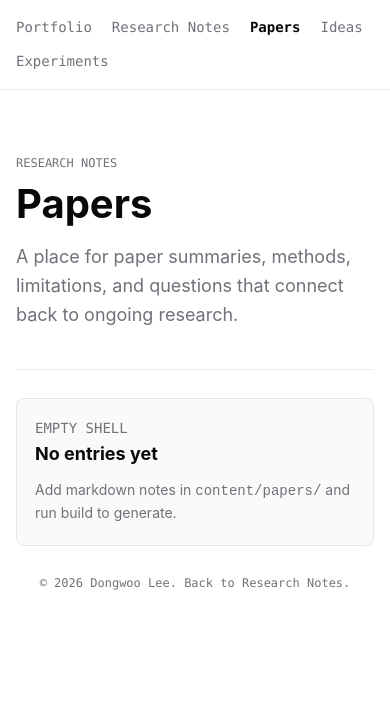
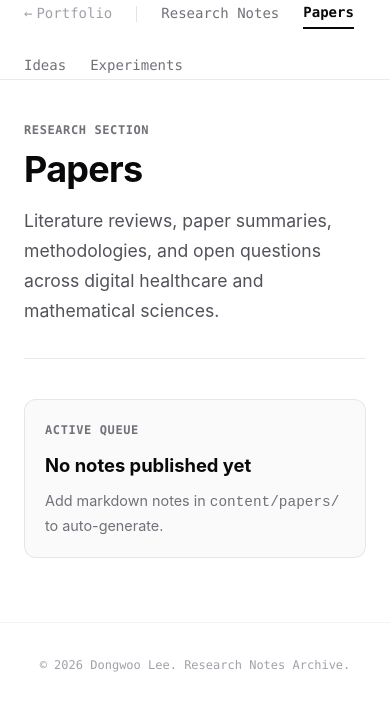
Before and after one commit to dev-heps/research-notes, a website: page docs/papers/index.html in a window 390 px wide. Drawn offline with Linux system fonts and the light colour scheme.

Commit message:
Add markdown build automation and update styles

```diff
--- a/docs/papers/index.html
+++ b/docs/papers/index.html
@@ -8,32 +8,35 @@
     <link rel="stylesheet" href="../styles.css">
   </head>
   <body>
+
     <header class="site-header">
       <div class="shell">
         <nav class="nav" aria-label="Primary navigation">
-          <a href="https://dev-heps.github.io/">Portfolio</a>
-          <a href="../">Research Notes</a>
-          <strong>Papers</strong>
-          <a href="../ideas/">Ideas</a>
-          <a href="../experiments/">Experiments</a>
+          <a href="https://dev-heps.github.io/" class="nav-back"><span>←</span><span>Portfolio</span></a>
+          <div class="nav-divider" aria-hidden="true"></div>
+          <a href="../" class="">Research Notes</a>
+          <a href="../papers/" class="nav-active">Papers</a>
+          <a href="../ideas/" class="">Ideas</a>
+          <a href="../experiments/" class="">Experiments</a>
         </nav>
       </div>
     </header>
+
     <main class="shell">
       <section class="hero">
-        <p class="eyebrow">Research Notes</p>
+        <p class="eyebrow">Research Section</p>
         <h1>Papers</h1>
-        <p class="lede">A place for paper summaries, methods, limitations, and questions that connect back to ongoing research.</p>
+        <p class="lede">Literature reviews, paper summaries, methodologies, and open questions across digital healthcare and mathematical sciences.</p>
       </section>
       <section class="list">
 
         <article class="card">
-          <p class="status">empty shell</p>
-          <h3>No entries yet</h3>
-          <p>Add markdown notes in <code>content/papers/</code> and run build to generate.</p>
+          <span class="status">active queue</span>
+          <h3>No notes published yet</h3>
+          <p>Add markdown notes in <code>content/papers/</code> to auto-generate.</p>
         </article>
       </section>
     </main>
-    <footer class="shell">&copy; 2026 Dongwoo Lee. Back to <a href="../">Research Notes</a>.</footer>
+    <footer>&copy; 2026 Dongwoo Lee. Research Notes Archive.</footer>
   </body>
 </html>
--- a/docs/styles.css
+++ b/docs/styles.css
@@ -1,16 +1,16 @@
 :root {
   color-scheme: light;
+  --color-bg: #ffffff;
+  --color-fg: #09090b;
+  --color-muted: #71717a;
+  --color-edge: rgba(0, 0, 0, 0.08);
+  --color-border: rgba(0, 0, 0, 0.15);
+  --color-card: rgba(0, 0, 0, 0.02);
+  --color-card-hover: rgba(0, 0, 0, 0.04);
+  --color-accent: #2563eb;
   --bg: #ffffff;
   --fg: #09090b;
-  --muted: #71717a;
-  --edge: rgba(0, 0, 0, 0.08);
-  --border: rgba(0, 0, 0, 0.15);
-  --card: rgba(0, 0, 0, 0.02);
-  --card-hover: rgba(0, 0, 0, 0.04);
-  --accent: #3b82f6;
 }
-
-
 
 * {
   box-sizing: border-box;
@@ -18,10 +18,11 @@
 
 body {
   margin: 0;
-  background: var(--bg);
-  color: var(--fg);
+  background-color: #ffffff !important;
+  color: #09090b !important;
   font-family: Inter, -apple-system, BlinkMacSystemFont, "Segoe UI", Roboto, sans-serif;
-  line-height: 1.6;
+  line-height: 1.75;
+  -webkit-font-smoothing: antialiased;
 }
 
 a {
@@ -29,219 +30,158 @@ a {
   text-decoration: none;
 }
 
-a:hover {
-  text-decoration: underline;
-  text-underline-offset: 4px;
-}
-
 .shell {
-  max-width: 768px;
+  max-width: 72rem;
   margin: 0 auto;
-  padding: 0 16px;
+  padding: 0 1.5rem;
 }
 
 .site-header {
   position: sticky;
   top: 0;
-  z-index: 10;
-  background: color-mix(in srgb, var(--bg) 82%, transparent);
+  z-index: 50;
+  background: rgba(255, 255, 255, 0.9);
   backdrop-filter: blur(16px);
+  border-bottom: 1px solid var(--color-edge);
 }
 
 .site-header .shell {
-  min-height: 56px;
+  min-height: 48px;
   display: flex;
   align-items: center;
-  justify-content: space-between;
-  border-bottom: 1px solid var(--edge);
 }
 
 .nav {
   display: flex;
   flex-wrap: wrap;
-  gap: 12px 20px;
-  color: var(--muted);
-  font-family: ui-monospace, SFMono-Regular, Menlo, Consolas, monospace;
-  font-size: 14px;
+  align-items: center;
+  gap: 1.5rem;
+  font-family: ui-monospace, 'IBM Plex Mono', Menlo, Consolas, monospace;
+  font-size: 0.875rem;
 }
 
-.nav strong {
-  color: var(--fg);
-  font-weight: 600;
+.nav a {
+  color: var(--color-muted);
+  font-weight: 500;
+  padding-bottom: 2px;
+  transition: all 0.2s;
+}
+
+.nav a:hover {
+  color: var(--color-fg);
+}
+
+.nav strong, .nav a.nav-active {
+  color: var(--color-fg);
+  font-weight: 700;
+  border-bottom: 2px solid var(--color-fg);
+}
+
+.nav .nav-back {
+  display: flex;
+  align-items: center;
+  gap: 0.25rem;
+  color: #a1a1aa;
+}
+.nav .nav-back:hover {
+  color: var(--color-fg);
+}
+
+.nav-divider {
+  width: 1px;
+  height: 1rem;
+  background-color: #e4e4e7;
 }
 
 .hero {
-  padding: 64px 0 40px;
-  border-bottom: 1px solid var(--edge);
+  margin-top: 2.5rem;
+  margin-bottom: 2.5rem;
+  padding-bottom: 2rem;
+  border-bottom: 1px solid var(--color-edge);
 }
 
 .eyebrow {
-  margin: 0 0 12px;
-  color: var(--muted);
-  font-family: ui-monospace, SFMono-Regular, Menlo, Consolas, monospace;
-  font-size: 12px;
+  margin: 0 0 0.5rem;
+  color: var(--color-muted);
+  font-family: ui-monospace, 'IBM Plex Mono', Menlo, Consolas, monospace;
+  font-size: 0.75rem;
+  font-weight: 600;
   text-transform: uppercase;
+  letter-spacing: 0.05em;
 }
 
 h1 {
   margin: 0;
-  font-size: clamp(40px, 9vw, 72px);
-  line-height: 0.95;
-  letter-spacing: 0;
+  font-size: 2.25rem;
+  font-weight: 700;
+  letter-spacing: -0.02em;
+  line-height: 1.15;
+  color: #09090b;
 }
 
 .lede {
-  max-width: 640px;
-  margin: 20px 0 0;
-  color: var(--muted);
-  font-size: 18px;
+  max-width: 42rem;
+  margin: 1rem 0 0;
+  color: #52525b;
+  font-size: 1.1rem;
+  line-height: 1.7;
 }
 
-.authors, .meta, .link {
-  margin: 8px 0 0;
-  font-family: ui-monospace, SFMono-Regular, Menlo, Consolas, monospace;
-  font-size: 14px;
-  color: var(--muted);
-}
-
-.authors strong, .meta strong {
-  color: var(--fg);
-}
-
-.link a {
-  color: var(--accent);
-}
-
-.grid,
-.list {
+.grid, .list {
   display: grid;
-  gap: 12px;
-  padding: 28px 0;
-}
-
-.grid {
-  grid-template-columns: repeat(3, minmax(0, 1fr));
+  grid-template-columns: repeat(auto-fit, minmax(min(100%, 20rem), 1fr));
+  gap: 1.25rem;
+  margin: 2rem 0;
 }
 
 .card {
-  min-height: 148px;
-  padding: 18px;
-  border: 1px solid var(--edge);
-  border-radius: 8px;
-  background: var(--card);
-  transition: background-color 0.2s ease, transform 0.2s ease;
+  display: flex;
+  flex-direction: column;
+  padding: 1.25rem;
+  border: 1px solid var(--color-edge);
+  border-radius: 0.75rem;
+  background: var(--color-card);
+  transition: all 0.2s cubic-bezier(0.4, 0, 0.2, 1);
 }
 
 .card:hover {
-  background: var(--card-hover);
+  background: var(--color-card-hover);
+  border-color: var(--color-border);
   transform: translateY(-2px);
+  box-shadow: 0 4px 16px rgba(0, 0, 0, 0.04);
 }
 
-.card h2,
-.card h3 {
-  margin: 0 0 10px;
-  font-size: 18px;
+.card h2, .card h3 {
+  margin: 0 0 0.5rem;
+  font-size: 1.15rem;
+  font-weight: 650;
+  color: #09090b;
 }
 
 .card p {
   margin: 0;
-  color: var(--muted);
-  font-size: 14px;
+  color: var(--color-muted);
+  font-size: 0.9rem;
+  line-height: 1.6;
 }
 
 .status {
-  margin: 0 0 8px;
-  color: var(--muted);
-  font-family: ui-monospace, SFMono-Regular, Menlo, Consolas, monospace;
-  font-size: 12px;
+  margin: 0 0 0.5rem;
+  color: var(--color-muted);
+  font-family: ui-monospace, 'IBM Plex Mono', Menlo, Consolas, monospace;
+  font-size: 0.75rem;
+  font-weight: 600;
   text-transform: uppercase;
-}
-
-/* Article & Markdown Content */
-.article-content {
-  padding-bottom: 48px;
-}
-
-.content-body {
-  padding-top: 32px;
-  font-size: 16px;
-  line-height: 1.75;
-}
-
-.content-body h2 {
-  margin: 36px 0 16px;
-  font-size: 24px;
-  border-bottom: 1px solid var(--edge);
-  padding-bottom: 8px;
-}
-
-.content-body h3 {
-  margin: 28px 0 12px;
-  font-size: 18px;
-}
-
-.content-body p {
-  margin: 16px 0;
-}
-
-.content-body ul {
-  padding-left: 24px;
-  margin: 16px 0;
-}
-
-.content-body li {
-  margin-bottom: 8px;
-}
-
-.content-body blockquote {
-  margin: 20px 0;
-  padding-left: 16px;
-  border-left: 3px solid var(--edge);
-  color: var(--muted);
-}
-
-.content-body code {
-  font-family: ui-monospace, SFMono-Regular, Menlo, Consolas, monospace;
-  font-size: 0.9em;
-  padding: 2px 6px;
-  background: var(--card);
-  border: 1px solid var(--edge);
-  border-radius: 4px;
-}
-
-.content-body pre {
-  padding: 16px;
-  background: var(--card);
-  border: 1px solid var(--edge);
-  border-radius: 8px;
-  overflow-x: auto;
-}
-
-.content-body pre code {
-  padding: 0;
-  border: none;
-  background: transparent;
+  letter-spacing: 0.05em;
 }
 
 footer {
-  padding-top: 28px;
-  padding-bottom: 36px;
-  color: var(--muted);
-  font-family: ui-monospace, SFMono-Regular, Menlo, Consolas, monospace;
-  font-size: 12px;
+  margin-top: 4rem;
+  padding-bottom: 3rem;
+  color: #a1a1aa;
+  font-family: ui-monospace, 'IBM Plex Mono', Menlo, Consolas, monospace;
+  font-size: 0.75rem;
   text-align: center;
+  border-top: 1px solid #f4f4f5;
+  padding-top: 2rem;
 }
-
-@media (max-width: 720px) {
-  .site-header .shell {
-    align-items: flex-start;
-    flex-direction: column;
-    gap: 10px;
-    padding-top: 16px;
-    padding-bottom: 16px;
-  }
-
-  .grid {
-    grid-template-columns: 1fr;
-  }
-}
```
Also changed, not shown: docs/experiments/index.html (+14 -11 lines), docs/ideas/index.html (+14 -11 lines), docs/index.html (+18 -12 lines), scripts/build.js (+86 -53 lines).
